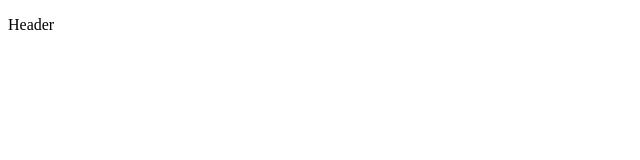
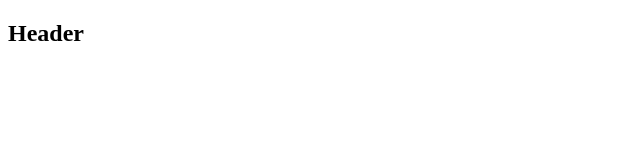
Before and after one commit to SergeyKorobka/team-blended-111-2, a plain HTML site: page index.html in a window 1280 px wide. Shown: the whole page, without its empty margins (0-640 px from the left). Drawn offline with Linux system fonts and the light colour scheme.

Commit message:
markup header fix

```diff
--- a/index.html
+++ b/index.html
@@ -10,7 +10,7 @@
   <body>
     <header>
       <div>
-        <p>Header</p>
+        <h2>Header</h2>
       </div>
     </header>
   </body>
```
